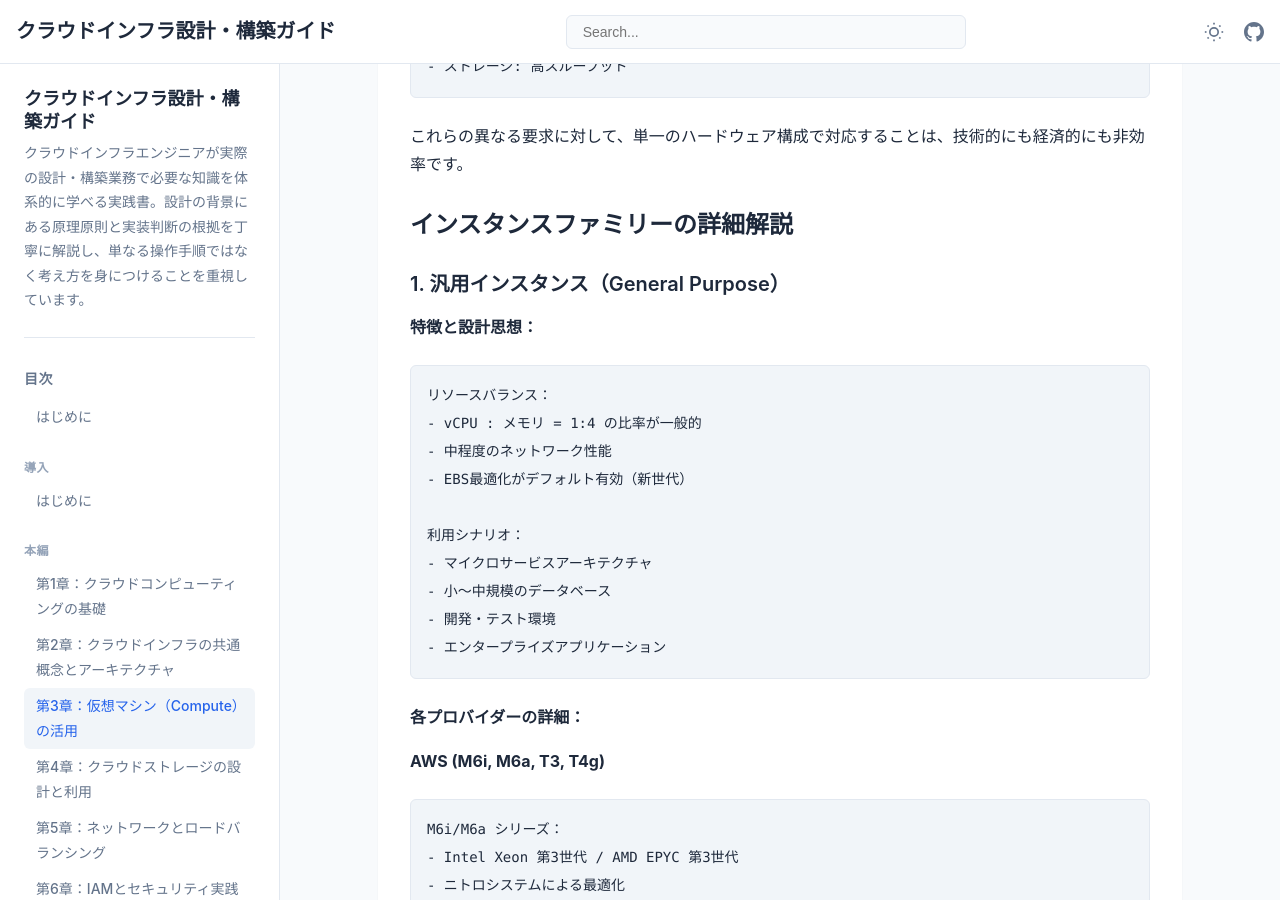
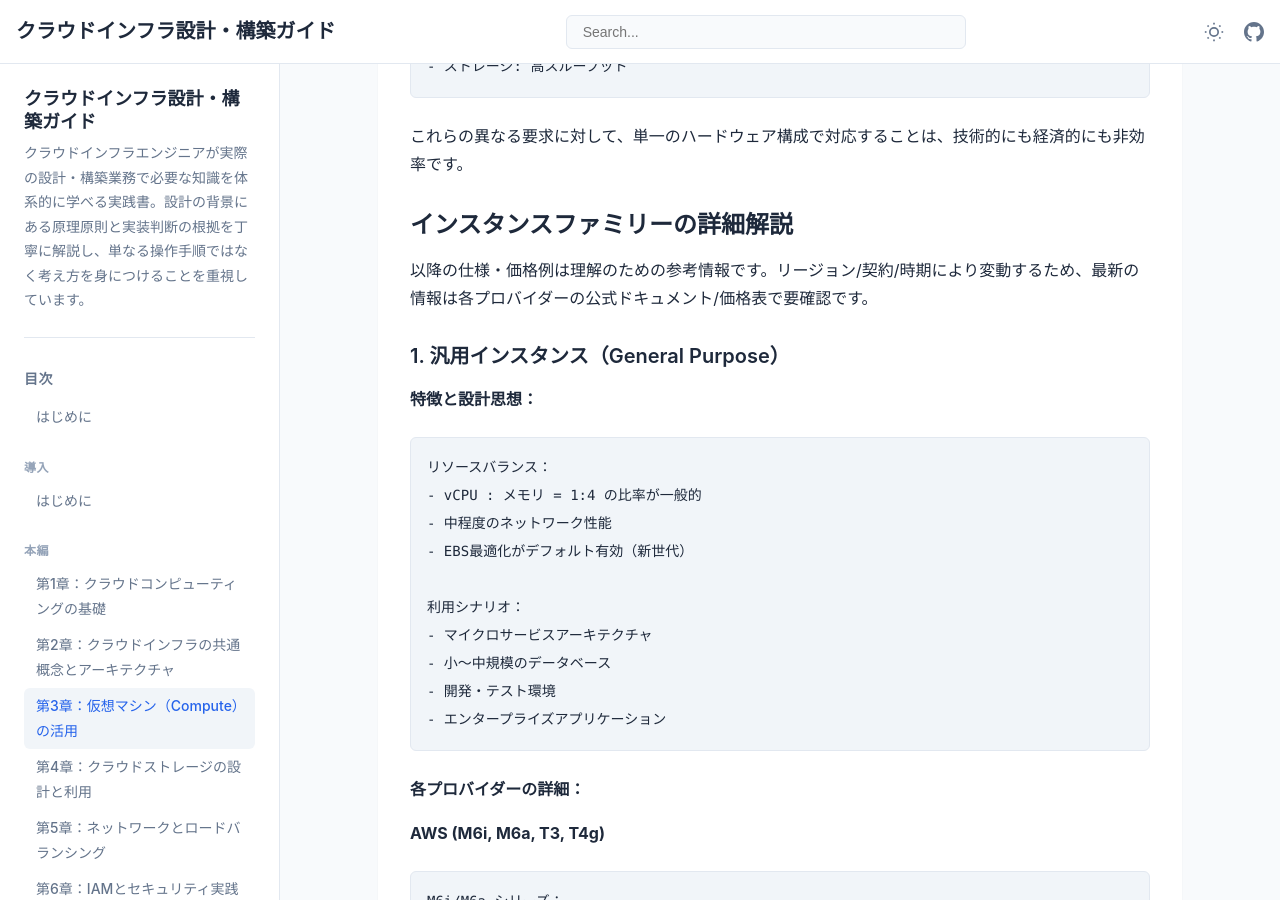
Before and after one commit to itdojp/cloud-infra-book, a Jekyll site: the page built from docs/chapter-chapter03/index.md, in a window 1280 px wide and 900 px high, scrolled down 1325 px. Built offline with Jekyll 4.4.1, drawn with Linux system fonts in a browser that asks for light colours.

Commit message:
docs: 仕様/価格例の変動注意を追記

```diff
--- a/docs/chapter-chapter03/index.md
+++ b/docs/chapter-chapter03/index.md
@@ -47,6 +47,8 @@ title: "第3章：仮想マシン（Compute）の活用"
 これらの異なる要求に対して、単一のハードウェア構成で対応することは、技術的にも経済的にも非効率です。
 
 ### インスタンスファミリーの詳細解説
+
+以降の仕様・価格例は理解のための参考情報です。リージョン/契約/時期により変動するため、最新の情報は各プロバイダーの公式ドキュメント/価格表で要確認です。
 
 #### 1. 汎用インスタンス（General Purpose）
 
```
Also changed, not shown: src/chapter-chapter03/index.md (+2 -0 lines).
